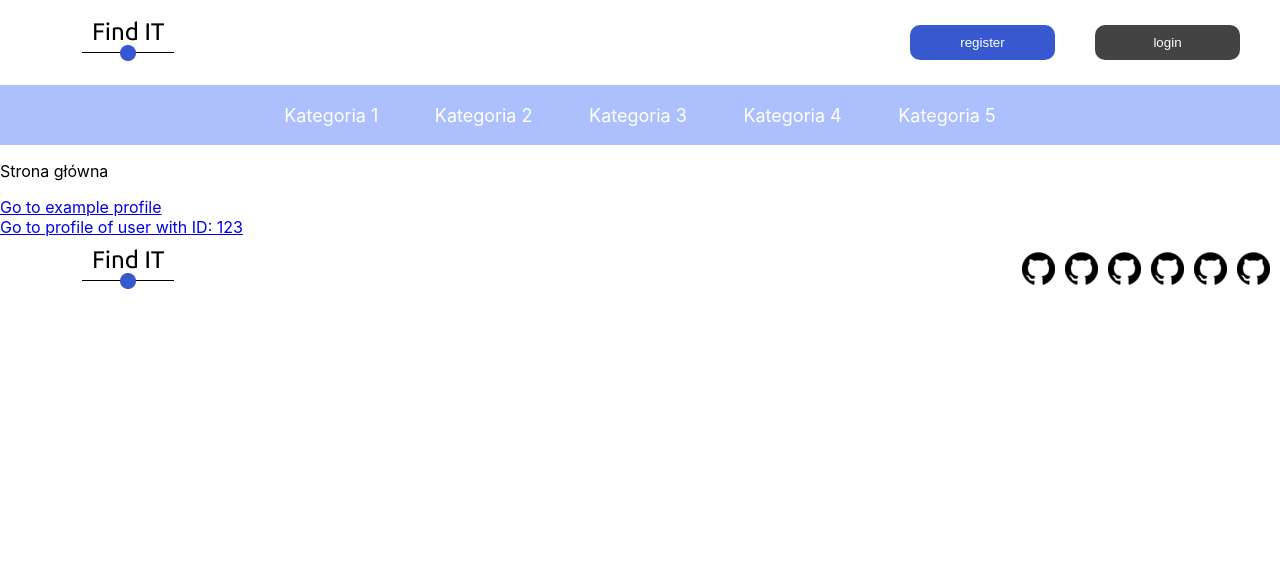
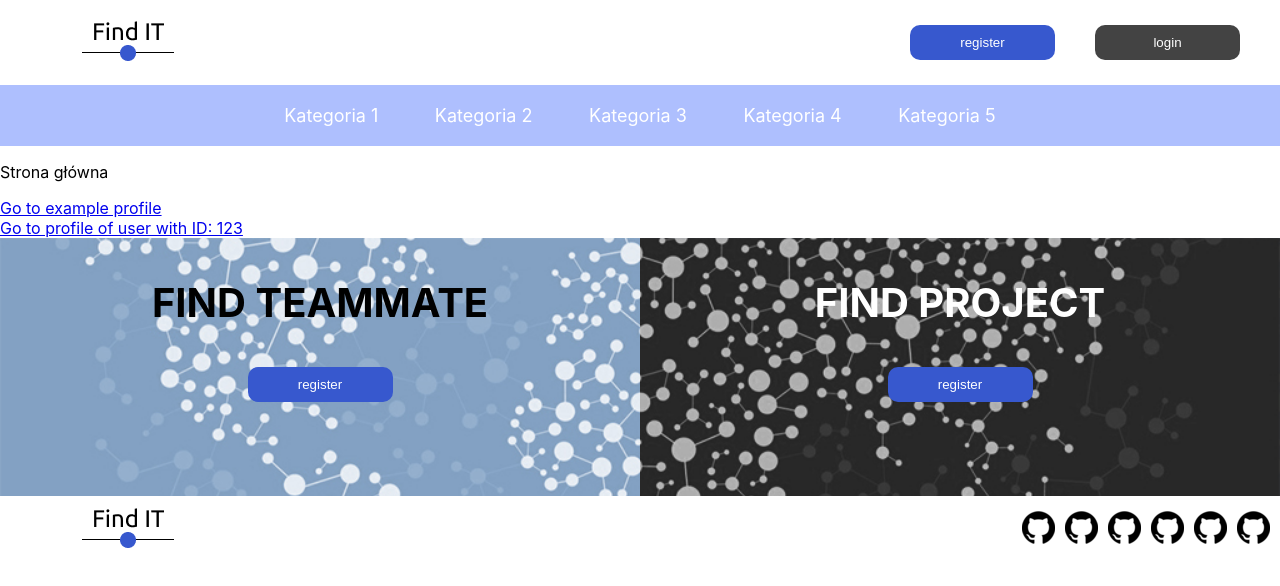
Before and after one commit to SzymonCzapkowski/find-it-client, a React (Create React App) app: page / in a window 1280 px wide. Shown: the top 586 px of the page. Built offline with nearby package versions, Linux system fonts and the light colour scheme.

Commit message:
Find teammate/project

```diff
--- a/src/components/App.js
+++ b/src/components/App.js
@@ -5,6 +5,7 @@ import Header from './Layout/Header/Header';
 import TopNav from './Layout/TopNav/TopNav';
 import MainPage from './MainPage/MainPage';
 import ProfileView from './Profile/ProfileView/ProfileView';
+
 
 function App() {
   return (
--- a/src/components/Layout/Header/Header.jsx
+++ b/src/components/Layout/Header/Header.jsx
@@ -1,8 +1,5 @@
 import React from 'react';
-import { HeaderContainer } from './HeaderStyles';
-import { Button } from './HeaderStyles';
-import { FindItLogo } from './HeaderStyles';
-import { Buttons } from './HeaderStyles';
+import { HeaderContainer, Button, FindItLogo, Buttons } from './HeaderStyles';
 import findItLogo from '../../../images/findit_logo.png';
 
 const Header = () => {
@@ -13,10 +10,10 @@ const Header = () => {
                     <img src={findItLogo} alt="logo" />
                     </FindItLogo>
                     <Buttons>
-                        <Button color={false}>
+                        <Button changeColor={false}>
                             register
                         </Button>
-                        <Button color>
+                        <Button changeColor>
                             login
                         </Button>
                 </Buttons>
@@ -25,5 +22,4 @@ const Header = () => {
 
 }
 
-
 export default Header;
--- a/src/components/Layout/Header/HeaderStyles.js
+++ b/src/components/Layout/Header/HeaderStyles.js
@@ -35,7 +35,7 @@ export const Button = styled.button`
     border-radius: 10px;
     border:none;
     margin: 0 40px 0 0;
-    background: ${props => props.color ? "#434343" : "#3758CE"};
+    background: ${props => props.changeColor ? "#434343" : "#3758CE"};
 
     @media (max-width:500px) {
     margin: 0 2vh 0;
--- a/src/components/Layout/TopNav/TopNav.jsx
+++ b/src/components/Layout/TopNav/TopNav.jsx
@@ -21,8 +21,11 @@ const TopNav = () => {
     return (
         <TopNavContainer>
             {windowWidth <= 500 ? (
+                <>
+                <div className="hamburgerBar"></div>
                 <HamburgerButton onClick={() => handleClick()} isMenuDisplayed={isMenuDisplayed}/>
-            ) : null}
+                </>) : null}
+
             {isMenuDisplayed || windowWidth > 500 ? (
                 <ul>
                     <li>Kategoria 1</li>
--- a/src/components/Layout/TopNav/TopNavStyles.js
+++ b/src/components/Layout/TopNav/TopNavStyles.js
@@ -6,23 +6,37 @@ export const TopNavContainer = styled.div`
    font-size: 18px;
    background: rgba(154, 176, 254, 0.8);
 
+    @media (max-width:500px) {
+        display: block;
+    }
+
+    .hamburgerBar {
+       display: flex;
+       width: 100%;
+       height: 50px;
+       background: rgba(154, 176, 254, 0.8);
+       justify-content:center;
+   }
+
    ul {
        display: flex;
        list-style: none;
        align-items: center;
        padding: 0;
        justify-content: space-around;
-       height: 3vmin;
        width: 60%;
        box-sizing: border-box;
+       margin: 0;
+
 
        li {
            color: white;
-           margin: 0 1vw 0;
+           padding: 20px 1vw 20px;
            text-align: center;
 
            :hover {
                background: rgba(154, 176, 254, 0.9);
+
            }
        }
 
--- a/src/components/MainPage/Find/Find.jsx
+++ b/src/components/MainPage/Find/Find.jsx
@@ -0,0 +1,26 @@
+import React from 'react';
+import {FindContent} from './FindStyles'
+import {TeamMate} from './FindStyles'
+import {Project} from './FindStyles'
+import {RegisterButton} from './FindStyles'
+
+const Find = () => {
+    return (
+        <FindContent>
+            <TeamMate >
+                <p><b>FIND TEAMMATE</b></p>
+                <RegisterButton>
+                    register
+                </RegisterButton>
+            </TeamMate>
+            <Project>
+                <p><b>FIND PROJECT</b></p>
+                <RegisterButton>
+                    register
+                </RegisterButton>
+            </Project>
+        </FindContent>
+    )
+}
+
+export default Find;
--- a/src/components/MainPage/Find/FindStyles.js
+++ b/src/components/MainPage/Find/FindStyles.js
@@ -0,0 +1,49 @@
+import styled from 'styled-components';
+import bgBlue from '../../../images/bg_blue.jpg'
+import bgBlack from '../../../images/bg_black.jpg'
+
+
+export const FindContent = styled.div`
+    display: grid;
+    grid-template-columns: 1fr 1fr;
+
+     p {
+        font-size: 5vh;
+        justify-items: end;
+    }
+`
+export const TeamMate = styled.div`
+    display: grid;
+    grid-template-rows: 1fr 1fr;
+    justify-content: center;
+    align-items: flex-end;
+    text-align:center;
+    background:url(${bgBlue});
+    background-size: cover;
+    color: black;
+
+`
+export const Project = styled.div`
+    display: grid;
+    grid-template-rows: 1fr 1fr;
+    justify-content: center;
+    align-items: center;
+    text-align:center;
+    background:url(${bgBlack});
+    background-size:cover;
+    color: white;
+
+`
+export const RegisterButton = styled.button`
+    align-self: start;
+    justify-self:center;
+    color: white;
+    width: 145px;
+    height: 35px;
+    text-decoration: none;
+    border-radius: 10px;
+    border:none;
+    margin: 0 40px 0 0;
+    background: #3758CE;
+    margin: 0;
+`
--- a/src/components/MainPage/MainPage.jsx
+++ b/src/components/MainPage/MainPage.jsx
@@ -1,6 +1,7 @@
 import React from 'react';
 import { Link } from "react-router-dom";
 import { MainPageContainer } from './MainPageStyles';
+import Find from './Find/Find';
 
 const MainPage = () => {
 
@@ -9,7 +10,9 @@ const MainPage = () => {
                 <p>Strona główna</p>
                 <Link to='./profile'>Go to example profile</Link> <br/>
                 <Link to='./profile/123'>Go to profile of user with ID: 123</Link>
+                <Find />
             </MainPageContainer>
+
         );
 
 }
```
Also changed, not shown: src/images/bg_black.jpg (added), src/images/bg_blue.jpg (added).
